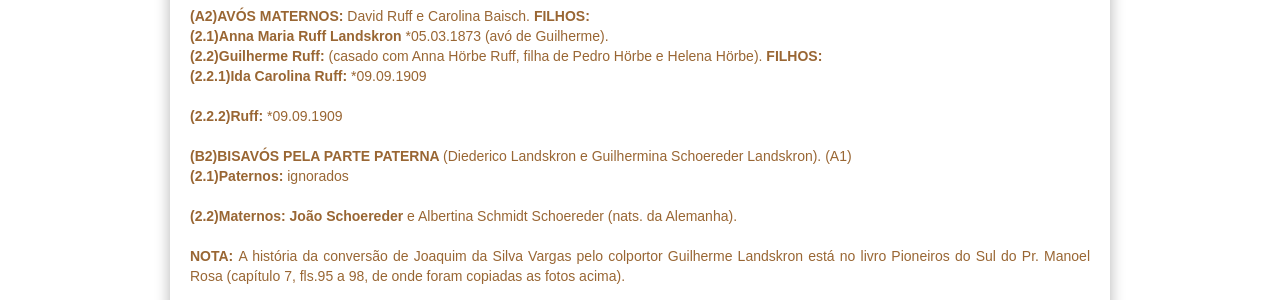
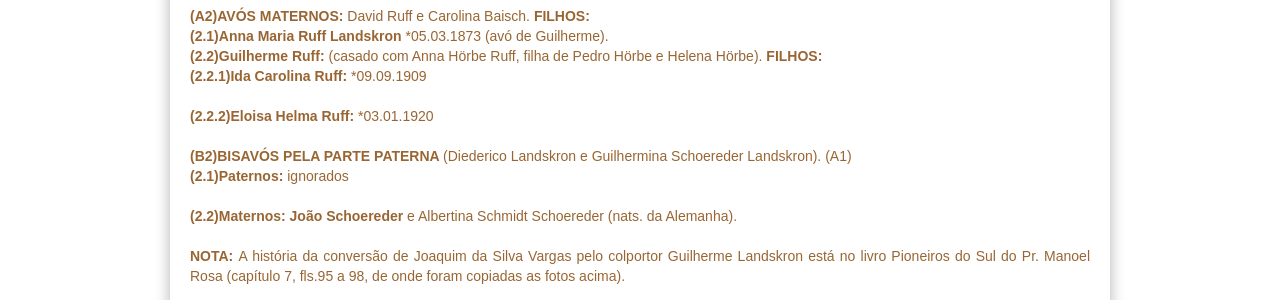
Before and after one commit to claudiovargas1955/claudiovargas1955.github.io, a Jekyll site: the page built from _pages/arvore-genealogica-de-guilherme landskron.html, in a window 1280 px wide. Shown: the part 1736-2036 px from the top of the page. Built offline with Jekyll 4.4.1, drawn with Linux system fonts in a browser that asks for light colours; some web fonts are replaced.

Commit message:
Update arvore-genealogica-de-guilherme landskron.html

```diff
--- a/_pages/arvore-genealogica-de-guilherme landskron.html
+++ b/_pages/arvore-genealogica-de-guilherme landskron.html
@@ -179,7 +179,7 @@ e Maria Petermann). <b>FILHOS:</b><br>
    <b>(2.1)Anna Maria Ruff Landskron </b>*05.03.1873 (avó de Guilherme). <br>
        <b>(2.2)Guilherme Ruff: </b>(casado com Anna Hörbe Ruff, filha de Pedro Hörbe e Helena Hörbe). <b>FILHOS:</b><br>
             <b>(2.2.1)Ida Carolina Ruff: </b>*09.09.1909 <br><br>
-            <b>(2.2.2)Ruff: </b>*09.09.1909 <br><br>
+            <b>(2.2.2)Eloisa Helma Ruff: </b>*03.01.1920 <br><br>
 
 <b>(B2)BISAVÓS PELA PARTE PATERNA </b>(Diederico Landskron e Guilhermina Schoereder Landskron). (A1)</b><br>
 <b>(2.1)Paternos:</b> ignorados <br><br>
```
